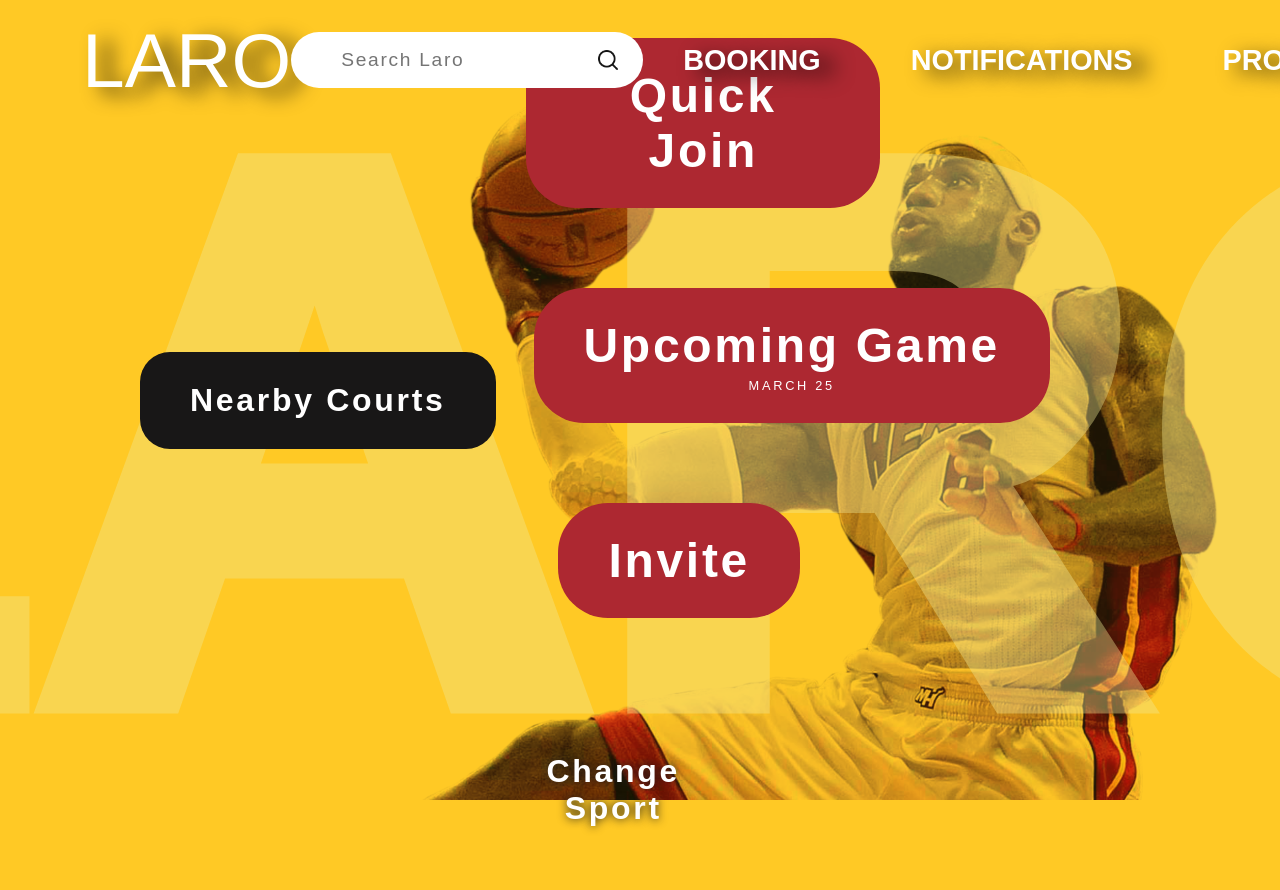
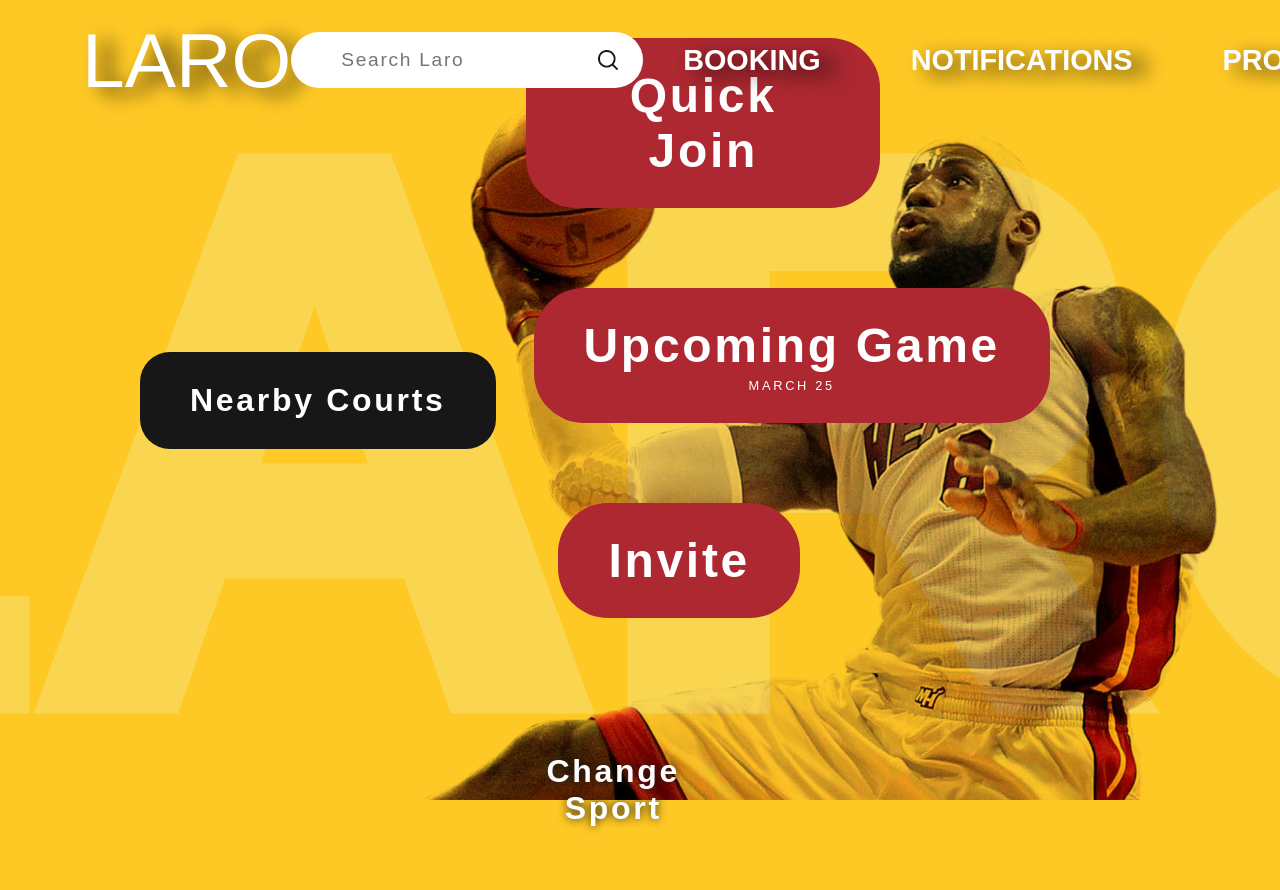
Before and after one commit to EjLaquiorez/LARO-Hub, a Django app: template templates/dashboard.html in a window 1280 px wide; the page is wider, and only the part inside the window is pictured. Run offline with Django 5.2, Linux system fonts and the light colour scheme; the template is opened without the code that fills it, so the values that code supplies are empty.

Commit message:
updated background overlay

```diff
--- a/static/styles/dashboard.css
+++ b/static/styles/dashboard.css
@@ -3,7 +3,6 @@ body {
     position: relative; /* Required for positioning the pseudo-element */
     font-family: 'Segoe UI', Tahoma, Geneva, Verdana, sans-serif;
     background-color: #ffc925;
-
     margin: 0;
     padding: 0;
     display: flex;
@@ -21,8 +20,7 @@ body::before {
     background-repeat: no-repeat;
     background-position: calc(10% + 20px) 1%;
     background-size: 1400px;
-    z-index: -1; /* Above .background-text2 */
-    opacity: 0.9; /* Optional: darken slightly */
+    z-index: 1; /* Above .background-text2 */
     margin-top: 60px; /* Optional: adjust to fit your design */
     mix-blend-mode: multiply; /* Optional: blend with background */
 
@@ -246,7 +244,9 @@ body::before {
     margin-left: auto;
 }
 /* Invite Button */
-
+.upcoming-game, .invite ,.quick-join,.change-sport{
+    z-index: 1;
+}
 /* Responsive Styles */
 @media (max-width: 1200px) {
     .dashboard {
```
